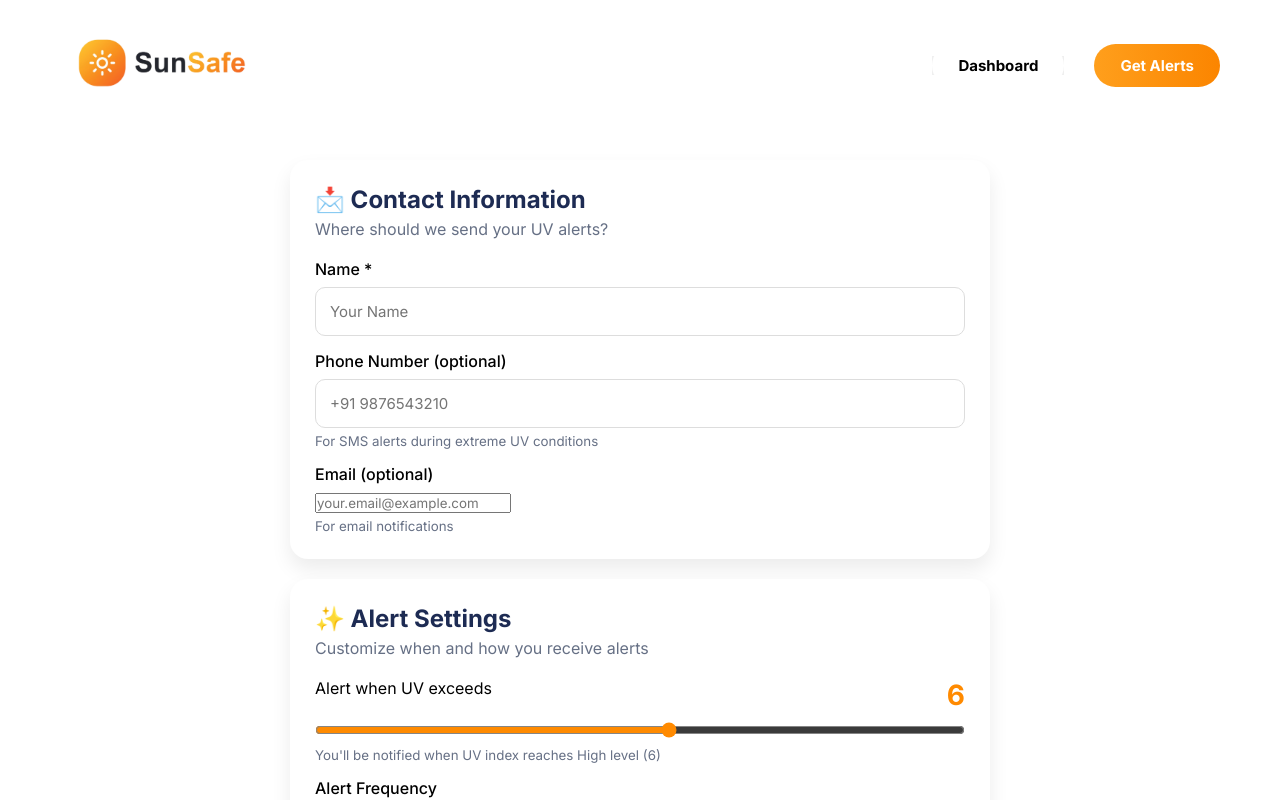
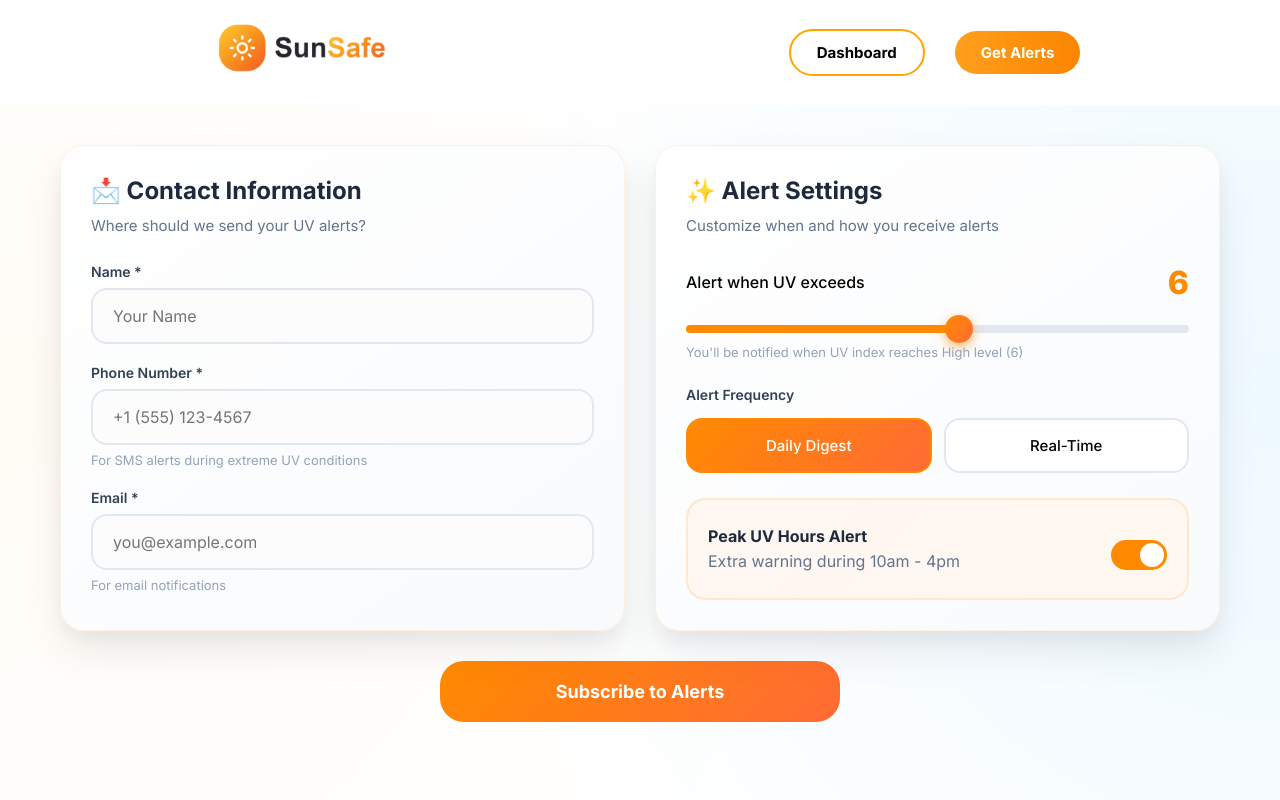
Before and after one commit to nivyaalikanti/Sun-Safe, a React (Vite) app in the folder frontend/: page /subscribe in a window 1280 px wide. Shown: the top 800 px of the page. Built offline with nearby package versions, Linux system fonts and the light colour scheme.

Commit message:
Added Functionality to Navbar buttons

```diff
--- /dev/null
+++ b/frontend/src/Components/Navbar.css
@@ -0,0 +1,16 @@
+.navbar {
+  position: sticky;
+  top: 0;
+  z-index: 1000;
+  background-color: white;
+  width: 100vw;
+}
+
+.alert-btn {
+  background-color: #fb8500;
+  color: white;
+  padding: 12px 26px;
+  border-radius: 999px;
+  text-decoration: none;
+  font-weight: 700;
+}
--- a/frontend/src/Components/Navbar.jsx
+++ b/frontend/src/Components/Navbar.jsx
@@ -1,23 +1,29 @@
 import logo from "../assets/logo.png";
+import './Navbar.css';
 import { Link } from "react-router-dom";
+
 export default function Navbar() {
   return (
     <div className="navbar">
+
+      {/* Logo → Home */}
       <div className="logo">
-        <img src={logo} alt="SunSafe Logo" className="logo-img" />
-
+        <Link to="/">
+          <img src={logo} alt="SunSafe Logo" className="logo-img" />
+        </Link>
       </div>
 
       <div className="nav-links">
-        <button>
-          <Link to="/dashboard" className="dashboard-btn" >Dashboard</Link>
-        </button>
-        <button
-          className="alert-btn"
-          style={{ backgroundColor: "#fb8500" }}
-        >
+
+        {/* Dashboard */}
+        <Link to="/dashboard" className="dashboard-btn">
+          Dashboard
+        </Link>
+
+        {/* Get Alerts */}
+        <Link to="/subscribe" className="alert-btn">
           Get Alerts
-        </button>
+        </Link>
 
       </div>
     </div>
--- a/frontend/src/Components/SubscribeForm.css
+++ b/frontend/src/Components/SubscribeForm.css
@@ -1,167 +1,239 @@
-body {
-  background: #ffffff;
-  font-family: Arial, sans-serif;
+* {
+  box-sizing: border-box;
 }
 
 .form-container {
-  max-width: 700px;
-  margin: 30px auto;
+  max-width: 1200px;
+  margin: 40px auto;
+  padding: 0 20px;
+}
+
+.forms {
+  display: flex;
+  gap: 30px;
+  margin-bottom: 30px;
 }
 
 .card {
-  background: white;
-  padding: 25px;
-  border-radius: 18px;
-  box-shadow: 0 10px 20px rgba(0,0,0,0.08);
-  margin-bottom: 20px;
+  flex: 1;
+  background: linear-gradient(145deg, #ffffff, #f8fafc);
+  padding: 30px;
+  border-radius: 24px;
+  box-shadow: 0 20px 40px rgba(0,0,0,0.08), 0 10px 20px rgba(0,0,0,0.04);
+  border: 1px solid rgba(255, 138, 0, 0.1);
+  backdrop-filter: blur(10px);
+  transition: all 0.3s ease;
+}
+
+.card:hover {
+  transform: translateY(-5px);
+  box-shadow: 0 25px 50px rgba(0,0,0,0.12);
 }
 
 .card h2 {
-  margin-bottom: 5px;
-  color: #1d2b53;
+  margin: 0 0 10px 0;
+  color: #1e293b;
+  font-size: 24px;
+  font-weight: 700;
 }
 
 .subtitle {
-  color: #667085;
-  margin-bottom: 20px;
+  color: #64748b;
+  margin-bottom: 25px;
+  font-size: 15px;
+  line-height: 1.5;
 }
 
 label {
   display: block;
-  margin-top: 15px;
-  margin-bottom: 8px;
-  font-weight: 500;
+  margin: 20px 0 8px 0;
+  color: #334155;
+  font-weight: 600;
+  font-size: 14px;
 }
 
-input[type="text"] {
+input[type="text"],
+input[type="email"] {
   width: 100%;
-  padding: 14px;
-  border: 1px solid #ddd;
-  border-radius: 10px;
-  font-size: 15px;
+  padding: 16px 20px;
+  border: 2px solid #e2e8f0;
+  border-radius: 16px;
+  font-size: 16px;
+  background: #fcfcfc;
+  transition: all 0.3s ease;
+  outline: none;
+}
+
+input[type="text"]:focus,
+input[type="email"]:focus {
+  border-color: #ff8a00;
+  background: white;
+  box-shadow: 0 0 0 3px rgba(255, 138, 0, 0.1);
 }
 
 small {
-  color: #667085;
+  color: #94a3b8;
   display: block;
-  margin-top: 5px;
+  margin-top: 6px;
+  font-size: 13px;
+  line-height: 1.4;
 }
 
 .slider-section {
-  margin-top: 20px;
+  margin: 10px 0 25px 0;
 }
 
 .slider-label {
   display: flex;
   justify-content: space-between;
-  margin-bottom: 10px;
+  align-items: center;
+  margin-bottom: 15px;
+  font-weight: 500;
 }
 
 .uv-value {
   color: #ff8a00;
-  font-size: 28px;
-  font-weight: bold;
+  font-size: 32px;
+  font-weight: 800;
 }
 
 input[type="range"] {
   width: 100%;
-  accent-color: #ff8a00;
+  height: 8px;
+  border-radius: 10px;
+  background: linear-gradient(to right, #ff8a00 0%, #ff8a00 50%, #e2e8f0 50%, #e2e8f0 100%);
+  outline: none;
+  -webkit-appearance: none;
+}
+
+input[type="range"]::-webkit-slider-thumb {
+  -webkit-appearance: none;
+  width: 28px;
+  height: 28px;
+  border-radius: 50%;
+  background: linear-gradient(135deg, #ff8a00, #ff6b35);
+  cursor: pointer;
+  box-shadow: 0 4px 12px rgba(255, 138, 0, 0.6);
+  /* border: 3px solid white; */
+}
+
+input[type="range"]::-webkit-slider-thumb:hover {
+  transform: scale(1.1);
+}
+
+input[type="range"]::-moz-range-thumb {
+  width: 28px;
+  height: 28px;
+  border-radius: 50%;
+  background: linear-gradient(135deg, #ff8a00, #ff6b35);
+  cursor: pointer;
+  box-shadow: 0 4px 12px rgba(255, 138, 0, 0.6);
+  border: none;
 }
 
 .frequency-buttons {
   display: flex;
-  gap: 10px;
-  margin-top: 15px;
+  gap: 12px;
+  margin: 15px 0 25px 0;
 }
 
 .frequency-buttons button {
   flex: 1;
-  padding: 14px;
-  border: 1px solid #ddd;
-  border-radius: 12px;
+  padding: 16px 20px;
+  border: 2px solid #e2e8f0;
+  border-radius: 16px;
   background: white;
   cursor: pointer;
   font-size: 15px;
+  font-weight: 500;
+  transition: all 0.3s ease;
+}
+
+.frequency-buttons button:hover {
+  border-color: #ff8a00;
 }
 
 .frequency-buttons button.active {
-  border: 2px solid #ff8a00;
-  color: #ff8a00;
+  border-color: #ff8a00;
+  background: linear-gradient(135deg, #ff8a00, #ff6b35);
+  color: white;
 }
 
 .toggle-box {
   margin-top: 20px;
-  background: #f3f4f6;
-  border-radius: 14px;
-  padding: 15px;
+  background: linear-gradient(135deg, #fef7f2, #fff8f0);
+  border: 2px solid rgba(255, 138, 0, 0.15);
+  border-radius: 20px;
+  padding: 20px;
   display: flex;
   justify-content: space-between;
   align-items: center;
 }
 
+.toggle-box strong {
+  color: #1e293b;
+}
+
 .toggle-box p {
-  margin: 0;
-  color: #667085;
+  margin: 5px 0 0 0;
+  color: #64748b;
 }
 
 .switch {
   position: relative;
   display: inline-block;
-  width: 45px;
-  height: 24px;
+  width: 56px;
+  height: 30px;
 }
 
 .switch input {
-  display: none;
+  opacity: 0;
 }
 
 .slider {
   position: absolute;
-  cursor: pointer;
   inset: 0;
-  background-color: #ccc;
-  border-radius: 24px;
-  transition: .3s;
+  background-color: #cbd5e1;
+  border-radius: 30px;
+  transition: 0.4s;
 }
 
 .slider:before {
   content: "";
   position: absolute;
-  height: 18px;
-  width: 18px;
+  height: 24px;
+  width: 24px;
   left: 3px;
-  top: 3px;
-  background: white;
+  bottom: 3px;
+  background-color: white;
   border-radius: 50%;
-  transition: .3s;
+  transition: 0.4s;
 }
 
 input:checked + .slider {
-  background: #ff8a00;
+  background-color: #ff8a00;
 }
 
 input:checked + .slider:before {
-  transform: translateX(21px);
+  transform: translateX(26px);
 }
 
 .subscribe-btn {
   width: 100%;
-  padding: 18px;
+  max-width: 400px;
+  margin: 0 auto;
+  padding: 20px 40px;
   border: none;
-  border-radius: 16px;
-  background: linear-gradient(to right, #ffc107, #ff5722);
+  border-radius: 24px;
+  background: linear-gradient(135deg, #ff8a00, #ff6b35);
   color: white;
   font-size: 18px;
-  font-weight: bold;
+  font-weight: 700;
   cursor: pointer;
+  display: block;
 }
 
-.status {
-  text-align: center;
-  margin-top: 15px;
-  font-weight: bold;
+.Toastify__toast {
+  border-radius: 16px !important;
+  font-size: 15px !important;
 }
-.Toastify__toast {
-  border-radius: 12px;
-  font-size: 15px;
-}
--- a/frontend/src/Components/SubscribeForm.jsx
+++ b/frontend/src/Components/SubscribeForm.jsx
@@ -67,7 +67,7 @@ export default function SubscribeForm() {
 
   return (
     <div className="form-container">
-
+      <div className="forms">
       <div className="card">
         <h2>📩 Contact Information</h2>
         <p className="subtitle">Where should we send your UV alerts?</p>
@@ -80,19 +80,19 @@ export default function SubscribeForm() {
           onChange={(e) => setName(e.target.value)}
         />
 
-        <label>Phone Number (optional)</label>
+        <label>Phone Number *</label>
         <input
           type="text"
-          placeholder="+91 9876543210"
+          placeholder="+1 (555) 123-4567"
           value={phone}
           onChange={(e) => setPhone(e.target.value)}
         />
         <small>For SMS alerts during extreme UV conditions</small>
 
-        <label>Email (optional)</label>
+        <label>Email *</label>
         <input
           type="email"
-          placeholder="your.email@example.com"
+          placeholder="you@example.com"
           value={email}
           onChange={(e) => setEmail(e.target.value)}
         />
@@ -115,6 +115,9 @@ export default function SubscribeForm() {
             max="11"
             value={threshold}
             onChange={(e) => setThreshold(e.target.value)}
+            style={{
+    background: `linear-gradient(to right, #ff8a00 0%, #ff8a00 ${(threshold / 11) * 100}%, #e2e8f0 ${(threshold / 11) * 100}%, #e2e8f0 100%)`
+  }}
           />
 
           <small>
@@ -156,7 +159,7 @@ export default function SubscribeForm() {
           </label>
         </div>
       </div>
-
+      </div>
       <button className="subscribe-btn" onClick={subscribe} disabled={loading}>
         {loading ? "Subscribing..." : "Subscribe to Alerts"}
       </button>
--- a/frontend/src/styles.css
+++ b/frontend/src/styles.css
@@ -15,10 +15,9 @@ body {
 /* ---------- NAVBAR ---------- */
 .navbar {
   display: flex;
-  justify-content: space-between;
+  justify-content: space-around;
   align-items: center;
-  padding: 20px 20px;
-  max-width: 1200px;
+  padding: 5px 5px;
   margin: 0 auto;
 }
 
@@ -65,21 +64,23 @@ body {
   font-size: 15px;
   cursor: pointer;
 }
-.dashboard-btn{
-  background: linear-gradient(90deg, #ffffff, #ffffff);
-  color: rgb(0, 0, 0);
+.dashboard-btn {
+  background: white;
+  border: 2px solid orange;
+  color: black;
   padding: 12px 26px;
   border-radius: 999px;
-  border: none;
   font-weight: 700;
   font-size: 15px;
   cursor: pointer;
   text-decoration: none;
-  transition: background-color 0.5s ease-out 0.1s;
+  transition: all 0.3s ease;
 }
 
-.dashboard-btn:hover{
-  background: linear-gradient(90deg, #d2d2d2, #d2d2d2);
+/* nice orange shade on hover */
+.dashboard-btn:hover {
+  border-color: #ff8800;
+  box-shadow: 0 0 8px rgba(255, 136, 0, 0.6);
 }
 /* ---------- HERO ---------- */
 .hero {
```
Also changed, not shown: 1 other file (tests, documents, lock files or other folders).
